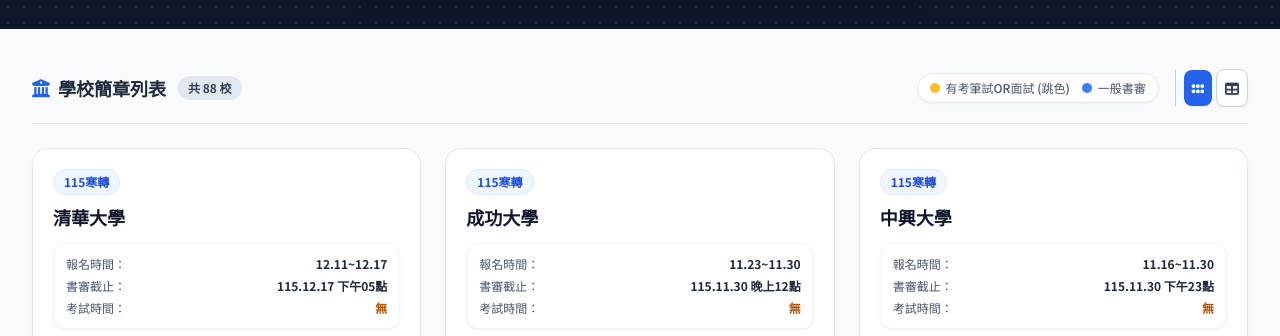
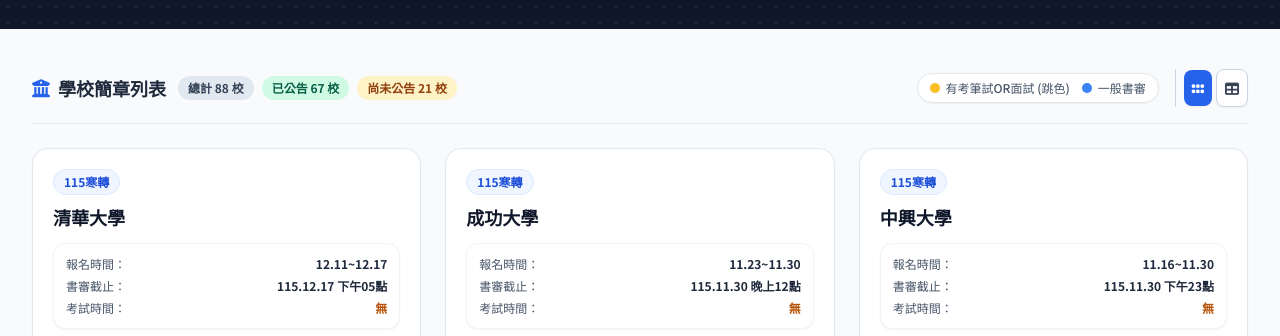
Before and after one commit to tkblong-men/winter-transfer-exam, a plain HTML site: page index.html in a window 1280 px wide. Shown: the part 209-545 px from the top of the page. Drawn offline with nearby package versions, Linux system fonts and the light colour scheme.

Commit message:
Update index.html

```diff
--- a/index.html
+++ b/index.html
@@ -60,11 +60,16 @@
 
         <!-- Filter Category Tabs / Counters -->
         <div class="flex flex-wrap items-center justify-between mb-6 gap-4 border-b border-slate-200 pb-4">
-            <div class="flex items-center space-x-3">
+            <div class="flex flex-wrap items-center gap-3">
                 <h3 class="text-lg font-bold text-slate-800 flex items-center gap-2">
                     <i class="fa-solid fa-university text-blue-600"></i> 學校簡章列表
                 </h3>
-                <span id="schoolCount" class="text-xs font-semibold bg-slate-200 text-slate-700 px-2.5 py-1 rounded-full">載入中...</span>
+                <!-- 統計資訊徽章 -->
+                <div class="flex flex-wrap items-center gap-2 text-xs font-semibold">
+                    <span class="bg-slate-200 text-slate-700 px-2.5 py-1 rounded-full">總計 <span id="totalCount">0</span> 校</span>
+                    <span class="bg-emerald-100 text-emerald-800 px-2.5 py-1 rounded-full">已公告 <span id="publishedCount">0</span> 校</span>
+                    <span class="bg-amber-100 text-amber-800 px-2.5 py-1 rounded-full">尚未公告 <span id="pendingCount">0</span> 校</span>
+                </div>
             </div>
             <div class="flex items-center space-x-4">
                 <!-- 圓點提示 -->
@@ -252,13 +257,25 @@
             const cardContainer = document.getElementById('cardContainer');
             const tableBody = document.getElementById('tableBody');
             const noResults = document.getElementById('noResults');
-            const schoolCount = document.getElementById('schoolCount');
 
-            if (!cardContainer || !tableBody || !schoolCount) return;
+            // 取得統計用的 DOM 元素
+            const totalCountEl = document.getElementById('totalCount');
+            const publishedCountEl = document.getElementById('publishedCount');
+            const pendingCountEl = document.getElementById('pendingCount');
 
-            schoolCount.textContent = `共 ${dataToRender.length} 校`;
+            if (!cardContainer || !tableBody) return;
 
-            if (dataToRender.length === 0) {
+            // 計算當前篩選結果中的已公告數與未公告數
+            const total = dataToRender.length;
+            const published = dataToRender.filter(s => s.hasBrochure || s.isSuspended).length;
+            const pending = total - published;
+
+            // 填入統計數字
+            if (totalCountEl) totalCountEl.textContent = total;
+            if (publishedCountEl) publishedCountEl.textContent = published;
+            if (pendingCountEl) pendingCountEl.textContent = pending;
+
+            if (total === 0) {
                 cardContainer.innerHTML = '';
                 tableBody.innerHTML = '';
                 if (noResults) noResults.classList.remove('hidden');
```
Lines whose indentation alone changed are shown as unchanged.
